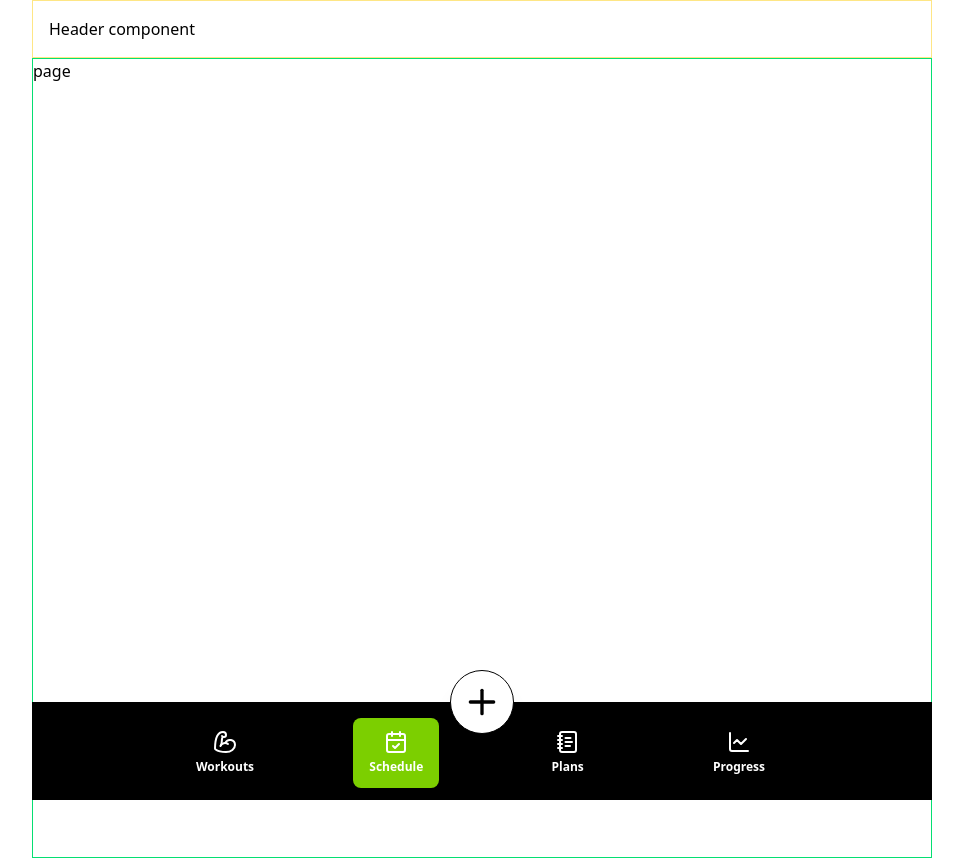
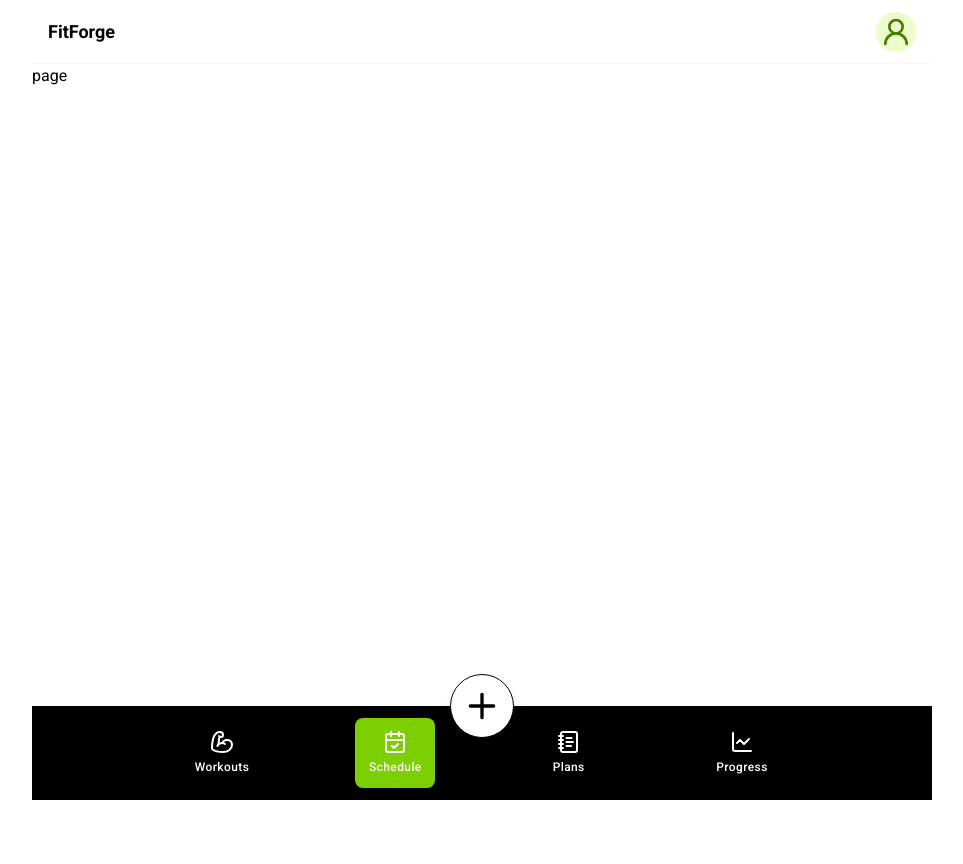
Before and after one commit to C3sar10/FIT-FORGE, a Next.js app: page /dash/schedule in a window 1280 px wide. Shown: the whole page, without its empty margins (158-1121 px from the left). Built offline with nearby package versions, Linux system fonts and the light colour scheme.

Commit message:
added user menu and header component

```diff
--- a/package.json
+++ b/package.json
@@ -8,6 +8,7 @@
     "start": "next start"
   },
   "dependencies": {
+    "@headlessui/react": "^2.2.7",
     "autoprefixer": "^10.4.21",
     "lucide-react": "^0.542.0",
     "next": "15.5.2",
--- a/src/app/dash/layout.tsx
+++ b/src/app/dash/layout.tsx
@@ -7,6 +7,7 @@ import FooterNavigation from "@/components/ui/FooterNavigation";
 import { useState } from "react";
 import NavigationMenu from "@/components/ui/NavigationMenu";
 import { MenuProvider } from "@/context/MenuContext";
+import MainHeader from "@/components/ui/MainHeader";
 
 export default function RootLayout({
   children,
@@ -16,10 +17,8 @@ export default function RootLayout({
   return (
     <MenuProvider>
       <PageContainer>
-        <div className="p-4 border-amber-200 border">Header component</div>
-        <main className="w-full h-full min-h-dvh border-green-400 border">
-          {children}
-        </main>
+        <MainHeader hasDetails={true} />
+        <main className="w-full h-full min-h-dvh">{children}</main>
         <NavigationMenu />
         <FooterNavigation />
       </PageContainer>
--- a/src/app/layout.tsx
+++ b/src/app/layout.tsx
@@ -3,6 +3,7 @@ import "../styles/globals.css";
 
 import { ThemeProvider } from "next-themes";
 import { Metadata } from "next";
+import { roboto } from "@/lib/fonts";
 
 export const metadata: Metadata = {
   title: "My App",
@@ -16,7 +17,7 @@ export default function RootLayout({
   children: React.ReactNode;
 }) {
   return (
-    <html lang="en" suppressHydrationWarning>
+    <html lang="en" className={roboto.className} suppressHydrationWarning>
       <body className="">
         <ThemeProvider attribute="class" defaultTheme="system" enableSystem>
           {children}
--- a/src/components/ui/FooterNavigation.tsx
+++ b/src/components/ui/FooterNavigation.tsx
@@ -23,15 +23,15 @@ const FooterNavItem: React.FC<NavItemProps> = ({
   isActive,
 }) => {
   return (
-    <Link href={route}>
+    <Link href={route} className="w-fit">
       <li
-        className={`px-2 py-2 min-[325px]:py-3 w-[80px] min-[325px]:w-[86px] rounded-lg flex flex-col items-center gap-1 cursor-pointer transition-colors ease-out duration-200
+        className={`w-[56px] px-1 py-2 min-[325px]:py-3 min-[390px]:w-[80px] min-[325px]:w-[86px] rounded-lg flex flex-col items-center gap-1 cursor-pointer transition-colors ease-out duration-200
     ${isActive ? "bg-lime-500 text-white" : "bg-transparent hover:bg-lime-700"}
   `}
       >
         {" "}
         {IconComponent ? <IconComponent size={24} /> : <Dumbbell size={24} />}
-        <p className="text-[10px] min-[325px]:text-[12px] font-semibold text-center">
+        <p className="hidden min-[390px]:inline-block text-[10px] min-[325px]:text-[12px] font-medium text-center tracking-[0.4px]">
           {name}
         </p>
       </li>
@@ -44,11 +44,11 @@ const FooterNavigation = (props: Props) => {
   const pathname = usePathname();
   return (
     <nav
-      className={`bg-black text-white p-3 pt-4 flex items-center justify-center fixed w-full max-w-[900px] bottom-0 left-0 right-0 mx-auto transition-all duration-300 ease-out transform ${
+      className={`font-roboto bg-black text-white px-2 min-[325px]:p-3 pt-4 pb-3 flex items-center justify-center fixed w-full max-w-[900px] bottom-0 left-0 right-0 mx-auto transition-all duration-300 ease-out transform ${
         isMenuOpen ? "translate-y-full opacity-0" : "translate-y-0 opacity-100"
       }`}
     >
-      <ul className="w-full h-full flex items-center justify-between gap-2 max-w-[420px] md:max-w-[600px]">
+      <ul className="w-full h-full flex items-center justify-between gap-1 min-{325px]:gap-2 max-w-[420px] md:max-w-[600px]">
         {FooterNavList.map((navItem, index) => (
           <FooterNavItem
             name={navItem.name}
--- /dev/null
+++ b/src/components/ui/MainHeader.tsx
@@ -0,0 +1,87 @@
+import React, { useState } from "react";
+import { UserRound } from "lucide-react";
+import { useTheme } from "next-themes";
+import { ChevronUp } from "lucide-react";
+import { ChevronRight } from "lucide-react";
+import ThemeToggle from "./ThemeToggleButton";
+
+type Props = {
+  hasDetails: boolean;
+};
+
+interface UserMenuProps {
+  isOpen: boolean;
+  toggleMenu: () => void;
+}
+
+const UserMenu: React.FC<UserMenuProps> = ({ isOpen, toggleMenu }) => {
+  const { resolvedTheme } = useTheme();
+  const isDark = resolvedTheme === "dark";
+  return (
+    <div
+      className={`${
+        isOpen ? "flex" : "hidden"
+      } w-fit min-w-[275px] max-w-[375px] min-h-[200px] absolute top-12 right-0 border rounded-lg p-3 flex-col
+        ${
+          isDark
+            ? "bg-[#1e1e1e] border-neutral-100 text-white"
+            : "bg-white border-neutral-100 text-black"
+        }
+
+        `}
+    >
+      <div
+        onClick={toggleMenu}
+        className="absolute right-2 top-2 cursor-pointer"
+      >
+        <ChevronUp size={20} />
+      </div>
+      <div className="w-full py-3 flex flex-col gap-0 border-b border-neutral-100">
+        <p className="font-medium text-sm">Francisco Perez</p>
+        <p className="text-sm text-neutral-400 truncate">
+          fperezfrancisco4@gmail.com
+        </p>
+        <span className="flex items-center gap-2 pt-2 justify-between">
+          <p className="text-sm font-medium">System Theme</p>
+          <ThemeToggle />
+        </span>
+      </div>
+      <ul className="w-full flex flex-col divide-y divide-neutral-100">
+        <li className="w-full py-3 flex items-center justify-between gap-0 hover:text-lime-500 transition-colors ease-out duration-300 cursor-pointer">
+          <p className="font-medium text-sm">Profile</p>
+          <ChevronRight size={16} />
+        </li>
+        <li className="w-full py-3 flex items-center justify-between gap-0 hover:text-lime-500 transition-colors ease-out duration-300 cursor-pointer">
+          <p className="font-medium text-sm">Settings</p>
+          <ChevronRight size={16} />
+        </li>
+      </ul>
+    </div>
+  );
+};
+
+const MainHeader: React.FC<Props> = ({ hasDetails }) => {
+  const [menuOpen, setMenuOpen] = useState(false);
+  const toggleUserMenu = () => {
+    setMenuOpen(!menuOpen);
+  };
+
+  return (
+    <header className="w-full py-2 px-2 min-[325px]:px-4 h-[64px] flex items-center justify-between border-b border-neutral-100">
+      <span className="text-lg font-semibold">FitForge</span>
+      {hasDetails && (
+        <div className="relative">
+          <span
+            onClick={toggleUserMenu}
+            className="ml-4 size-[40px] flex items-center justify-center bg-lime-100 text-lime-700 rounded-full hover:border-lime-500 cursor-pointer"
+          >
+            <UserRound size={32} />
+          </span>
+          <UserMenu isOpen={menuOpen} toggleMenu={toggleUserMenu} />
+        </div>
+      )}
+    </header>
+  );
+};
+
+export default MainHeader;
--- /dev/null
+++ b/src/components/ui/ThemeToggleButton.tsx
@@ -0,0 +1,34 @@
+import { useTheme } from "next-themes";
+import { Sun, Moon } from "lucide-react";
+import { Switch } from "@headlessui/react";
+import { useState, useEffect } from "react";
+
+export default function ThemeToggle() {
+  const { theme, setTheme } = useTheme();
+  const [isLight, setIsLight] = useState(theme === "light");
+
+  useEffect(() => {
+    setIsLight(theme === "light");
+  }, [theme]);
+
+  const toggleTheme = () => {
+    setTheme(theme === "dark" ? "light" : "dark");
+  };
+
+  return (
+    <Switch
+      checked={isLight}
+      onChange={toggleTheme}
+      className={` cursor-pointer scale-75 relative inline-flex items-center h-8 w-14 rounded-full bg-black transition-colors duration-200 ease-out ${
+        isLight ? "bg-lime-500" : "bg-neutral-600"
+      }`}
+    >
+      <span className="sr-only">Toggle theme</span>
+      <span
+        className={`inline-block h-6 w-6 transform rounded-full bg-white transition-transform duration-200 ease-out ${
+          isLight ? "translate-x-7" : "translate-x-1"
+        }`}
+      ></span>
+    </Switch>
+  );
+}
--- /dev/null
+++ b/src/lib/fonts.ts
@@ -0,0 +1,7 @@
+import { Roboto } from "next/font/google";
+
+export const roboto = Roboto({
+  subsets: ["latin"],
+  weight: ["400", "500", "700"],
+  variable: "--font-roboto",
+});
--- a/src/styles/globals.css
+++ b/src/styles/globals.css
@@ -8,3 +8,7 @@
   --primary-color: hsl(85, 85%, 35%);
   --secondary-color: rgb(101, 163, 13, 20%);
 }
+
+body {
+  font-family: "Roboto", cursive;
+}
--- a/tailwind.config.js
+++ b/tailwind.config.js
@@ -5,8 +5,12 @@ module.exports = {
     "./src/components/**/*.{js,ts,jsx,tsx}",
   ],
   theme: {
-        extend: {},
+    extend: {
+      fontFamily: {
+        roboto: ["var(--font-roboto)", "Roboto", "system-ui", "sans-serif"],
+      },
+    },
   },
   plugins: [],
-    darkMode: 'class',
+  darkMode: "class",
 };
```
Also changed, not shown: 1 other file (tests, documents, lock files or other folders). Lines whose indentation alone changed are shown as unchanged.
